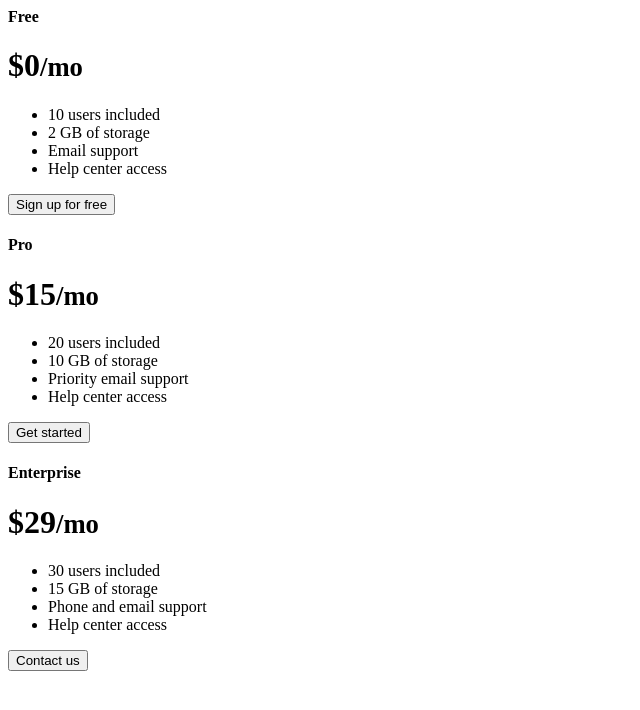
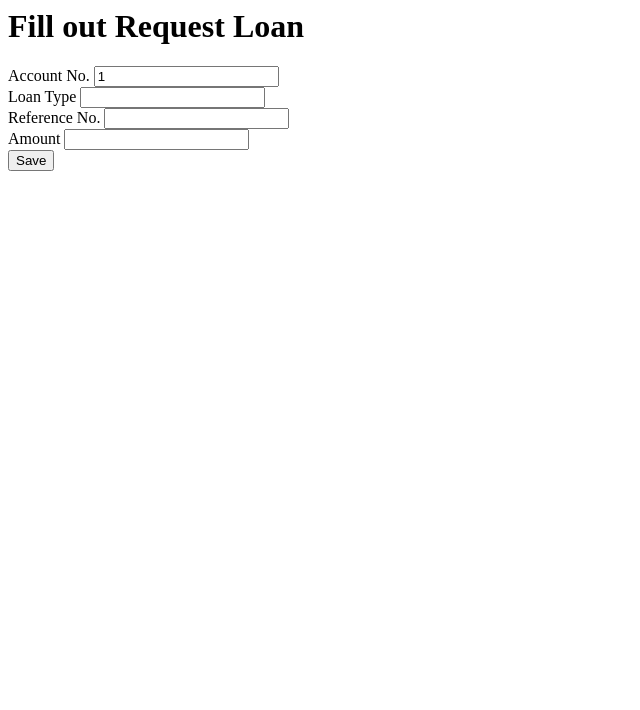
Before and after one commit to karuuu0001/eloanfinance, a CodeIgniter app: the page made by application/views/visitor_portal/loan.php in a window 1280 px wide. Shown: the top 710 px of the page, without its empty margins (0-640 px from the left). Run offline with CodeIgniter, Linux system fonts and the light colour scheme; the visitor is signed in with stand-in values (Sample User, id 1).

Commit message:
initial commit

```diff
--- a/application/controllers/Account.php
+++ b/application/controllers/Account.php
@@ -6,7 +6,6 @@
 	//main page
 	public function index()
 	{
-
 		$this->load->view('account/index');
 	}
 
@@ -48,10 +47,12 @@
 				{
 					$this->session->set_flashdata('submit_error', 'Sorry an error an occured the data was not saved.');
 				}
+
 				redirect('account/registration');
 				}
 			}
 		}
+
 
 	//login page
 	public function login()
--- a/application/controllers/Visitor_portal.php
+++ b/application/controllers/Visitor_portal.php
@@ -34,7 +34,6 @@
 		$this->load->view('visitor_portal/_footer');
 	}
 
-
 	public function loan()
 	{
 		$this->load->view('visitor_portal/_header');
@@ -48,6 +47,7 @@
 		$this->load->view('visitor_portal/payment');
 		$this->load->view('visitor_portal/_footer');
 	}
+
 
 	public function personal_information()
 	{
--- a/application/views/visitor_portal/_header.php
+++ b/application/views/visitor_portal/_header.php
@@ -56,8 +56,8 @@
             </div>
             <br>
             <li><a href="<?php echo site_url('visitor_portal/index'); ?>">Dashboard</a></li>
-						<li><a href="<?php echo site_url('visitor_portal/loan'); ?>">Loan Application</a></li>
-						<li><a href="<?php echo site_url('visitor_portal/payment'); ?>">Payment</a></li>
+            <li><a href="<?php echo site_url('visitor_portal/loan'); ?>">Loan Application</a></li>
+            <li><a href="<?php echo site_url('visitor_portal/payment'); ?>">Payment</a></li>
 						<li><a href="<?php echo site_url('visitor_portal/personal_information'); ?>">Personal Information</a></li>
           </ul>
 
--- a/application/views/visitor_portal/loan.php
+++ b/application/views/visitor_portal/loan.php
@@ -1,55 +1,74 @@
 <div class="col-sm-9 col-sm-offset-3 col-md-10 col-md-offset-2 main">
-<main>
+            <div class = "row">
+                <div class = "cold-md-8">
+                  <body>
+<div class="inner cover">
+  <h1 class="cover-heading">Fill out Request Loan</h1>
 
-      <div class="col">
-        <div class="card mb-4 rounded-3 shadow-sm">
-          <div class="card-header py-3">
-            <h4 class="my-0 fw-normal">Free</h4>
-          </div>
-          <div class="card-body">
-            <h1 class="card-title pricing-card-title">$0<small class="text-body-secondary fw-light">/mo</small></h1>
-            <ul class="list-unstyled mt-3 mb-4">
-              <li>10 users included</li>
-              <li>2 GB of storage</li>
-              <li>Email support</li>
-              <li>Help center access</li>
-            </ul>
-            <button type="button" class="w-100 btn btn-lg btn-outline-primary">Sign up for free</button>
-          </div>
-        </div>
+	<!---(go to config add $autoload[libaries] (session) Printout if data input in form is saved---->
+	<?php
+    if( $this->session->flashdata('submit_success'))
+    {
+      ?>
+<div class="alert alert-success alert-dismissible" role="alert">
+  <button type="button" class="close" data-dismiss="alert" aria-label="Close"><span aria-hidden="true">&times;</span></button>
+  <?php echo $this->session->flashdata('submit_success'); ?>
+</div>
+
+<?php
+    }
+    elseif( $this->session->flashdata('submit_error'))
+    {
+      ?>
+<div class="alert alert-danger alert-dismissible" role="alert">
+  <button type="button" class="close" data-dismiss="alert" aria-label="Close"><span aria-hidden="true">&times;</span></button>
+  <?php echo $this->session->flashdata('submit_error'); ?>
+
+</div>
+<?php
+    }
+?>
+
+<!--if empty validation errors -->
+
+<?php
+	if(!empty(validation_errors()))
+	{
+		?>
+		<div class="alert alert-danger alert-dismissible" role="alert">
+		<button type="button" class="close" data-dismiss="alert" aria-label="Close"><span aria-hidden="true">&times;</span></button>
+<?php echo validation_errors();?>
+		</div>
+		<?php
+	}
+?>
+
+<!-- Form -->
+<?php echo form_open_multipart('visitor_portal/loan'); ?>
+  <div class="panel panel-default">
+    <div class="panel-heading"></div>
+    <div class="panel-body">
+    <div class="form-group">
+      <label for="user_id" class="form-label">Account No.</label>
+        <input type="number" class="form-control" name="user_id" value="<?php echo $_SESSION['user_id']; ?>" readonly >
       </div>
-      <div class="col">
-        <div class="card mb-4 rounded-3 shadow-sm">
-          <div class="card-header py-3">
-            <h4 class="my-0 fw-normal">Pro</h4>
-          </div>
-          <div class="card-body">
-            <h1 class="card-title pricing-card-title">$15<small class="text-body-secondary fw-light">/mo</small></h1>
-            <ul class="list-unstyled mt-3 mb-4">
-              <li>20 users included</li>
-              <li>10 GB of storage</li>
-              <li>Priority email support</li>
-              <li>Help center access</li>
-            </ul>
-            <button type="button" class="w-100 btn btn-lg btn-primary">Get started</button>
-          </div>
-        </div>
+      <div class="form-group">
+      <label for="loan_type" class="form-label">Loan Type</label>
+        <input type="text" class="form-control" name="loan_type" value="<?php echo set_value('loan_type'); ?>" >
       </div>
-      <div class="col">
-        <div class="card mb-4 rounded-3 shadow-sm border-primary">
-          <div class="card-header py-3 text-bg-primary border-primary">
-            <h4 class="my-0 fw-normal">Enterprise</h4>
-          </div>
-          <div class="card-body">
-            <h1 class="card-title pricing-card-title">$29<small class="text-body-secondary fw-light">/mo</small></h1>
-            <ul class="list-unstyled mt-3 mb-4">
-              <li>30 users included</li>
-              <li>15 GB of storage</li>
-              <li>Phone and email support</li>
-              <li>Help center access</li>
-            </ul>
-            <button type="button" class="w-100 btn btn-lg btn-primary">Contact us</button>
-          </div>
-        </div>
+      <div class="form-group">
+      <label for="ref_no" class="form-label">Reference No.</label>
+        <input type="text" class="form-control" name="ref_no" value="<?php echo set_value('$random = time() . rand(10*45, 100*98);'); ?>" >
       </div>
+      <div class="form-group">
+      <label for="amount" class="form-label">Amount</label>
+        <input type="number" class="form-control" name="amount" value="<?php echo set_value('amount'); ?>" >
+      </div>
+      <div class="panel-footer">
+        <input type="submit" name="submit" value="Save" class="btn btn-warning btn-block btn-lg">
+      </div>
+</div>
     </div>
+      </form>
+    </div>
+</div>
--- a/application/views/visitor_portal/personal_information_edit.php
+++ b/application/views/visitor_portal/personal_information_edit.php
@@ -24,7 +24,8 @@
 <!-- Form -->
 <?php echo form_open_multipart
 ('visitor_portal/personal_information_edit', array ('onsubmit'=>'return confirm(\'Are you sure you want to save?\')'));
-?><div class="panel panel-default">
+?>
+<div class="panel panel-default">
     <div class="panel-heading"></div>
     <div class="panel-body">
 
```
Also changed, not shown: application/models/User_model.php (+17 -0 lines), application/views/account/index.php (+6 -6 lines), application/views/visitor_portal/index.php (+5 -2 lines), application/views/visitor_portal/loan_old.php (deleted, +0 -31 lines), application/views/visitor_portal/payment.php (+72 -27 lines), assets/images/carousel_1.png (added), assets/images/carousel_2.png (added). Lines whose indentation alone changed are shown as unchanged.
